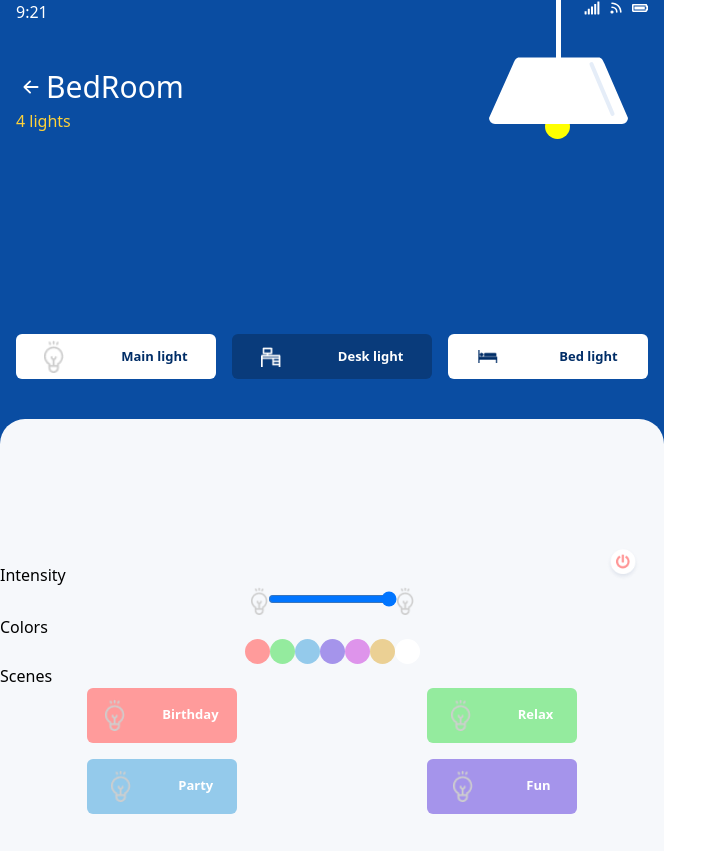
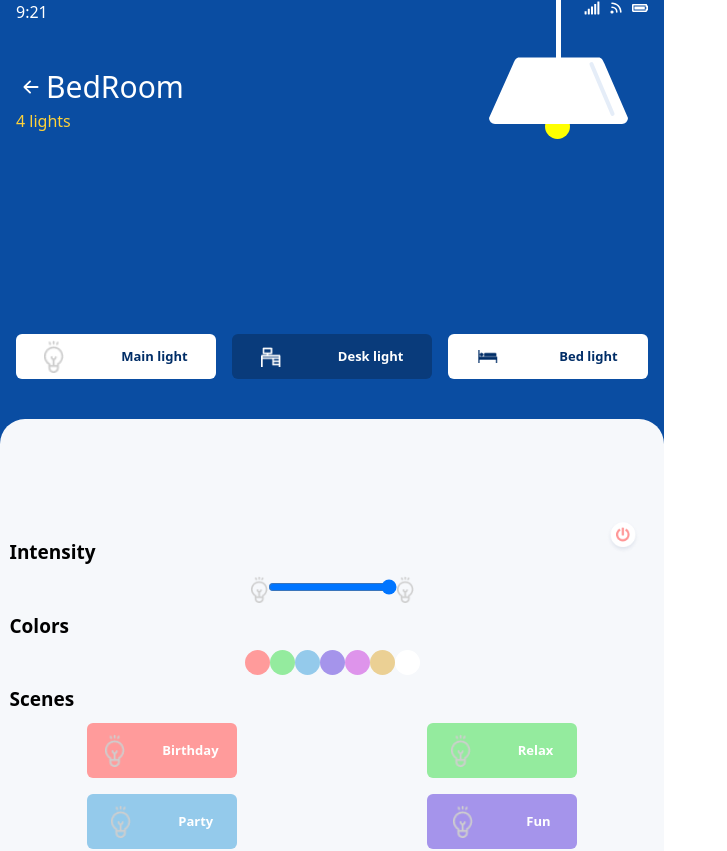
Before and after one commit to Onushkis/smartlight-ui-onushkis, a React (Create React App) app: page /room/balcony in a window 1280 px wide. Shown: the top 851 px of the page, without its empty margins (0-727 px from the left). Built offline with nearby package versions, Linux system fonts and the light colour scheme.

Commit message:
added changes

```diff
--- a/src/components/Mainroom.js
+++ b/src/components/Mainroom.js
@@ -59,9 +59,9 @@ const Mainroom = (props) => {
 
   >
       <div>
-        <div>Intensity </div>
-        <div className='absolute right-6 -my-10
-'> <img src={poweroff} width='34px' height='34px'  /> </div>
+        <div className='text-main font-bold p-[0.5em]'>Intensity </div>
+        <div className='absolute right-6 -my-10 -mt-14'>
+           <img src={poweroff} width='34px' height='34px'  /> </div>
         <div class='flex justify-self-center  items-center  justify-center'>
           <div>
             <img src={lightopacity} width="17px" height="23px"></img>
@@ -84,7 +84,7 @@ const Mainroom = (props) => {
         </div>
       </div>
       <div >
-        <div>Colors</div>
+        <div className='text-main font-bold p-[0.5em]'>Colors</div>
 
         <div class='flex justify-self-center  items-center  justify-center'>
           {colorsArray.map((color) => (
@@ -117,7 +117,7 @@ const Mainroom = (props) => {
       <div>
 
 
-        <div>Scenes</div>
+        <div className='text-main font-bold p-[0.5em]'>Scenes</div>
 
             <div class='grid grid-cols-2 gap-4 justify-items-center '>
              {arraybtn.map((color) => (
```
